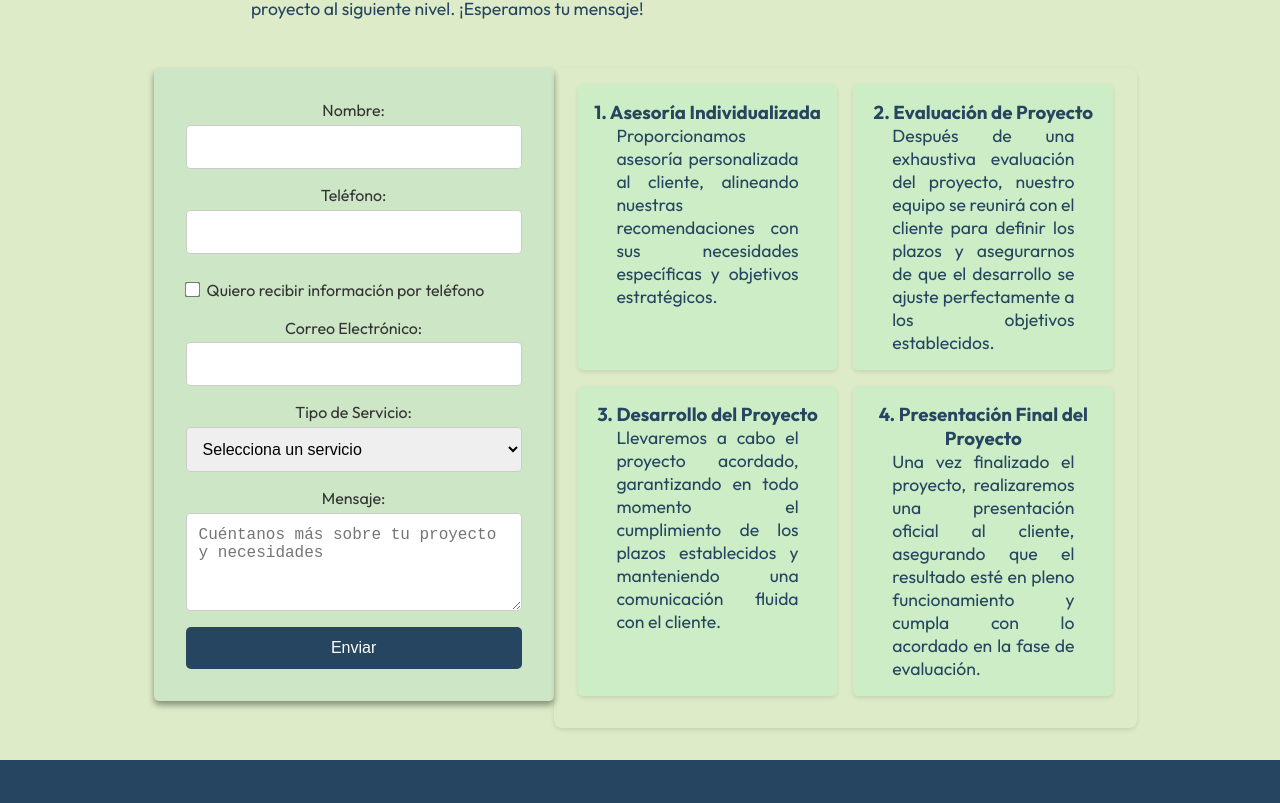
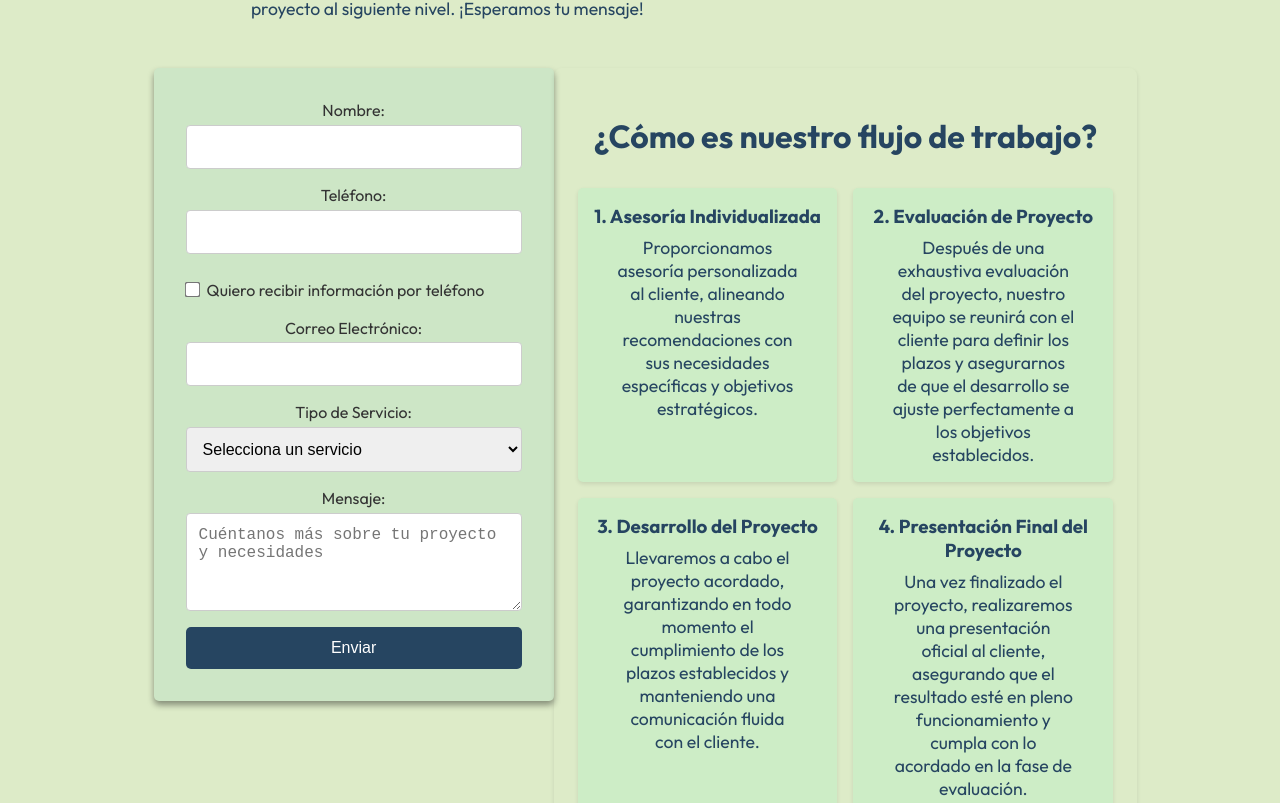
Before and after one commit to ManRio/jamar, a React (Create React App) app: page /nosotros in a window 1280 px wide. Shown: the part 1717-2520 px from the top of the page. Built offline with nearby package versions, Linux system fonts and the light colour scheme.

Commit message:
Contacto.jsx desestructured & Presupuesto & WorkFlow Created

```diff
--- a/src/components/AboutUs.css
+++ b/src/components/AboutUs.css
@@ -58,7 +58,7 @@
 }
 
 .service:hover {
-  transform: translateY(-5px);
+  transform: scale(1.05);
 }
 
 .service-image {
@@ -75,7 +75,7 @@
 }
 
 .service-image img:hover {
-  transform: scale(1.05);
+  transform: scale(1.25);
 }
 
 .service-description {
@@ -128,12 +128,13 @@
   color: #264561;
   max-width: 80%; /* No más del 80% del ancho de la página */
   margin: 0 auto; /* Centrar la sección */
+  margin-bottom: 3%;
 }
 
 .contact-section h2 {
   font-size: 2rem;
   margin: 1rem auto;
-  padding: 1rem;;
+  padding: 1rem;
 }
 
 .contact-section p {
@@ -180,16 +181,52 @@
   box-shadow: 0 2px 4px rgba(0, 0, 0, 0.1); /* Sombra opcional */
   flex: 1; /* Para que las tarjetas ocupen el mismo espacio */
   max-width: calc(50% - 1rem); /* Ajusta el ancho máximo de las tarjetas */
+  transition: 3ms all ;
+}
+
+.workflow-card:hover {
+  transform: scale(1.05); /* Escalar la tarjeta al pasar el ratón */
+  box-shadow: 0 4px 8px rgba(0, 0, 0, 0.2); /* Sombra más pronunciada */
 }
 
 .workflow-card h3 {
   color: #264561;
+  margin: 0 auto;
   margin-bottom: 0.5rem; /* Espacio entre el título y el texto */
+}
+
+.workflow-card p {
+  text-align: center; /* Alinear el texto */
+  color: #264561;
   margin: 0 auto;
 }
 
-.workflow-card p {
-  text-align: justify; /* Alinear el texto */
-  color: #264561;
-  margin: 0 auto;
+/* Media Query para pantallas pequeñas */
+@media (max-width: 768px) {
+  /* Cambia el tamaño según sea necesario */
+  .contact-container {
+    flex-direction: column; /* Cambia a columna en dispositivos pequeños */
+    align-items: center; /* Centrar el contenido */
+  }
+
+  .contact-form-container {
+    flex: 0 0 100%; /* El formulario ocupa el 100% */
+    margin-right: 0 auto;
+    margin-bottom: 1rem; /* Espacio debajo del formulario */
+  }
+
+  .workflow-container {
+    flex: 0 0 100%; /* Las tarjetas ocupan el 100% */
+    flex-direction: column; /* Apilan las tarjetas verticalmente */
+  }
+
+  .workflow-row {
+    display: block; /* Cambia a bloque para que cada tarjeta ocupe una línea completa */
+    width: 100%; /* Asegúrate de que ocupe todo el ancho */
+  }
+
+  .workflow-card {
+    max-width: 80%; /* Limitar el ancho de las tarjetas al 80% */
+    margin-bottom: 1rem; /* Espacio entre las tarjetas */
+  }
 }
--- a/src/components/Nosotros.jsx
+++ b/src/components/Nosotros.jsx
@@ -1,6 +1,6 @@
 import React from "react";
 import "./AboutUs.css";
-import ContactForm from "./ContactForm";
+import Presupuesto from "./Presupuesto";
 
 const Nosotros = () => {
   return (
@@ -23,8 +23,11 @@ const Nosotros = () => {
           creación y desarrollo de páginas web y aplicaciones web personalizadas
         </strong>
         , asegurando que cada cliente tenga una presencia en línea que destaque
-        y atraiga a sus clientes. Permítanos ser su aliado en el mundo digital y
-        llevar su negocio al siguiente nivel.
+        y atraiga a sus clientes.{" "}
+        <strong>
+          Permítanos ser su aliado en el mundo digital y llevar su negocio al
+          siguiente nivel.
+        </strong>
       </p>
 
       <div className="service-container">
@@ -104,62 +107,7 @@ const Nosotros = () => {
           </div>
         </div>
       </div>
-      <div className="contact-section">
-        <h2>Presupuesto</h2>
-        <p>
-          Si estás considerando solicitar un presupuesto, no dudes en
-          contactarnos a través de nuestro formulario. Estamos aquí para
-          brindarte soluciones personalizadas y responderemos a tu consulta en
-          menos de 24 horas. Tu éxito es nuestra prioridad, y estamos ansiosos
-          por ayudarte a llevar tu proyecto al siguiente nivel. ¡Esperamos tu
-          mensaje!
-        </p>
-        <div className="contact-container">
-          <div className="contact-form-container">
-            <ContactForm />
-          </div>
-          <div className="workflow-container">
-            <div className="workflow-row">
-              <div className="workflow-card">
-                <h3>1. Asesoría Individualizada</h3>
-                <p>
-                  Proporcionamos asesoría personalizada al cliente, alineando
-                  nuestras recomendaciones con sus necesidades específicas y
-                  objetivos estratégicos.
-                </p>
-              </div>
-              <div className="workflow-card">
-                <h3>2. Evaluación de Proyecto</h3>
-                <p>
-                  Después de una exhaustiva evaluación del proyecto, nuestro
-                  equipo se reunirá con el cliente para definir los plazos y
-                  asegurarnos de que el desarrollo se ajuste perfectamente a los
-                  objetivos establecidos.
-                </p>
-              </div>
-            </div>
-            <div className="workflow-row">
-              <div className="workflow-card">
-                <h3>3. Desarrollo del Proyecto</h3>
-                <p>
-                  Llevaremos a cabo el proyecto acordado, garantizando en todo
-                  momento el cumplimiento de los plazos establecidos y
-                  manteniendo una comunicación fluida con el cliente.
-                </p>
-              </div>
-              <div className="workflow-card">
-                <h3>4. Presentación Final del Proyecto</h3>
-                <p>
-                  Una vez finalizado el proyecto, realizaremos una presentación
-                  oficial al cliente, asegurando que el resultado esté en pleno
-                  funcionamiento y cumpla con lo acordado en la fase de
-                  evaluación.
-                </p>
-              </div>
-            </div>
-          </div>
-        </div>
-      </div>
+      <Presupuesto />
     </section>
   );
 };
--- a/src/components/Presupuesto.jsx
+++ b/src/components/Presupuesto.jsx
@@ -1,9 +1,26 @@
-import React from 'react'
+import React from "react";
+import ContactForm from "./ContactForm";
+import WorkflowCards from "./WorkflowCards";
 
 const Presupuesto = () => {
   return (
-    <div>Presupuesto</div>
-  )
-}
+    <div className="contact-section">
+      <h2>Presupuesto</h2>
+      <p>
+        Si estás considerando solicitar un presupuesto, no dudes en contactarnos
+        a través de nuestro formulario. Estamos aquí para brindarte soluciones
+        personalizadas y responderemos a tu consulta en menos de 24 horas. Tu
+        éxito es nuestra prioridad, y estamos ansiosos por ayudarte a llevar tu
+        proyecto al siguiente nivel. ¡Esperamos tu mensaje!
+      </p>
+      <div className="contact-container">
+        <div className="contact-form-container">
+          <ContactForm />
+        </div>
+        <WorkflowCards />
+      </div>
+    </div>
+  );
+};
 
-export default Presupuesto
+export default Presupuesto;
--- a/src/components/WorkflowCards.css
+++ /dev/null
@@ -1,37 +0,0 @@
-.workflow-container {
-    display: flex;
-    flex-direction: column;
-    align-items: center;
-    max-width: 800px; /* Ajusta el ancho máximo según tus necesidades */
-    margin: 2rem auto; /* Centrar el contenedor y añadir márgenes */
-    padding: 1rem;
-    background-color: #f9f9f9; /* Color de fondo opcional */
-    border-radius: 8px; /* Bordes redondeados */
-    box-shadow: 0 2px 4px rgba(0, 0, 0, 0.1); /* Sombra opcional */
-  }
-
-  .workflow-container h2 {
-    text-align: center;
-    color: #264561;
-    margin-bottom: 1.5rem; /* Espacio entre el título y las tarjetas */
-  }
-
-  .workflow-card {
-    background-color: #cdedc6; /* Color de fondo para las tarjetas */
-    border-radius: 5px; /* Bordes redondeados */
-    padding: 1rem;
-    margin: 1rem 0; /* Espacio entre las tarjetas */
-    box-shadow: 0 2px 4px rgba(0, 0, 0, 0.1); /* Sombra opcional */
-    width: 100%; /* Ancho completo */
-    max-width: 300px; /* Ajusta el ancho máximo de las tarjetas */
-  }
-
-  .workflow-card h3 {
-    color: #264561;
-    margin-bottom: 0.5rem; /* Espacio entre el título y el texto */
-  }
-
-  .workflow-card p {
-    text-align: justify; /* Alinear el texto */
-    color: #264561;
-  }
--- a/src/components/WorkflowCards.jsx
+++ b/src/components/WorkflowCards.jsx
@@ -1,37 +1,45 @@
 import React from "react";
-import "./WorkflowCards.css"; // Asegúrate de crear este archivo CSS para los estilos
+import "./AboutUs.css";
 
 const WorkflowCards = () => {
   return (
     <div className="workflow-container">
-      <h2>Flujo de Trabajo</h2>
-
+      <h2>¿Cómo es nuestro flujo de trabajo?</h2>
+      <div className="workflow-row">
         <div className="workflow-card">
-        <h3>Asesoría Individualizada</h3>
+          <h3>1. Asesoría Individualizada</h3>
           <p>
-        Proporcionamos asesoría personalizada al cliente, alineando nuestras recomendaciones con sus necesidades específicas y objetivos estratégicos
+            Proporcionamos asesoría personalizada al cliente, alineando nuestras
+            recomendaciones con sus necesidades específicas y objetivos
+            estratégicos.
           </p>
         </div>
-
         <div className="workflow-card">
-        <h3>Evaluación de Proyecto</h3>
+          <h3>2. Evaluación de Proyecto</h3>
           <p>
-        Después de una exhaustiva evaluación del proyecto, nuestro equipo se reunirá con el cliente para definir los plazos y asegurarnos de que el desarrollo se ajuste perfectamente a los objetivos establecidos.
+            Después de una exhaustiva evaluación del proyecto, nuestro equipo se
+            reunirá con el cliente para definir los plazos y asegurarnos de que
+            el desarrollo se ajuste perfectamente a los objetivos establecidos.
           </p>
         </div>
-
+      </div>
+      <div className="workflow-row">
         <div className="workflow-card">
-        <h3>Desarrollo del Proyecto</h3>
+          <h3>3. Desarrollo del Proyecto</h3>
           <p>
-        Llevaremos a cabo el proyecto acordado, garantizando en todo momento el <strong>cumplimiento de los plazos establecidos</strong> y manteniendo una comunicación fluida con el cliente.
+            Llevaremos a cabo el proyecto acordado, garantizando en todo momento
+            el cumplimiento de los plazos establecidos y manteniendo una
+            comunicación fluida con el cliente.
           </p>
         </div>
-
         <div className="workflow-card">
-        <h3>Presentación Final del Proyecto</h3>
+          <h3>4. Presentación Final del Proyecto</h3>
           <p>
-        Una vez finalizado el proyecto, realizaremos una presentación oficial al cliente, asegurando que el resultado esté en pleno funcionamiento y cumpla con lo acordado en la fase de evaluación.
+            Una vez finalizado el proyecto, realizaremos una presentación
+            oficial al cliente, asegurando que el resultado esté en pleno
+            funcionamiento y cumpla con lo acordado en la fase de evaluación.
           </p>
+        </div>
       </div>
     </div>
   );
```
Lines whose indentation alone changed are shown as unchanged.
